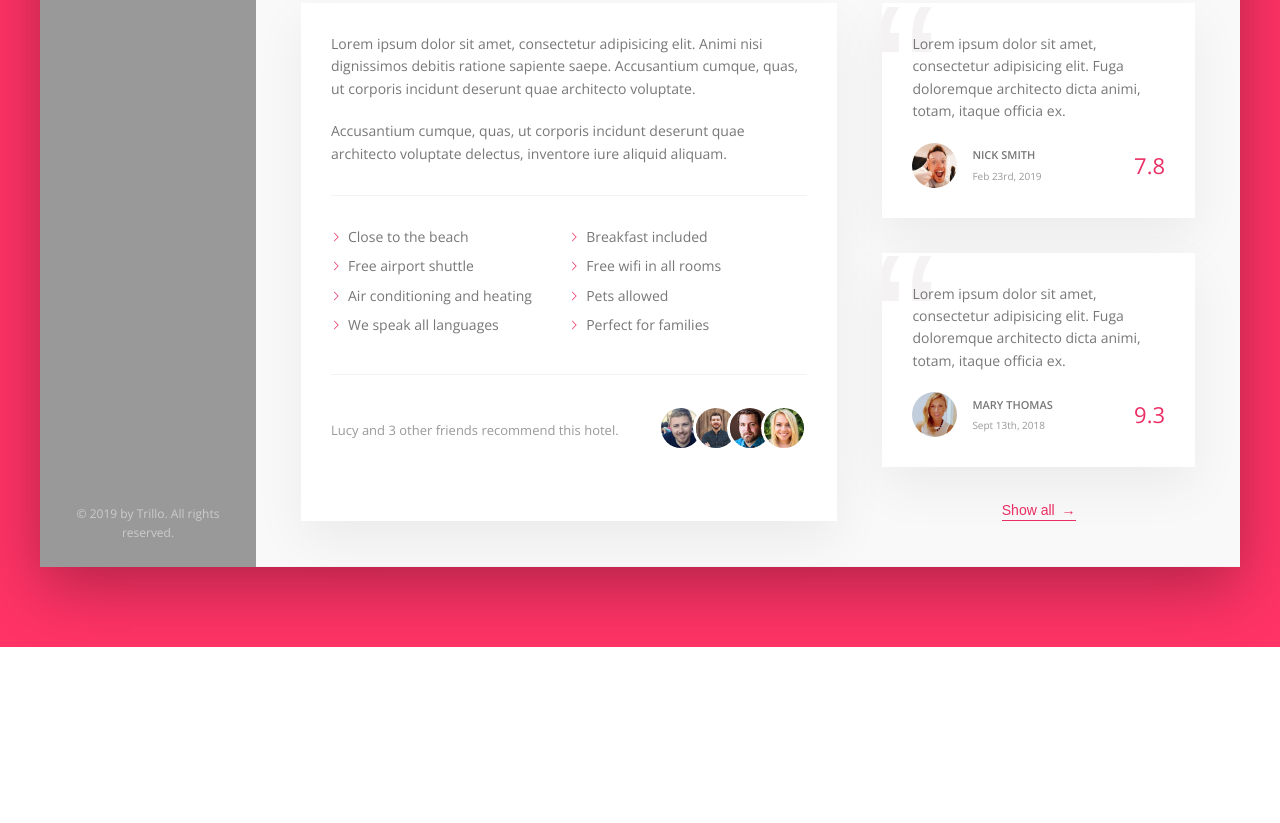
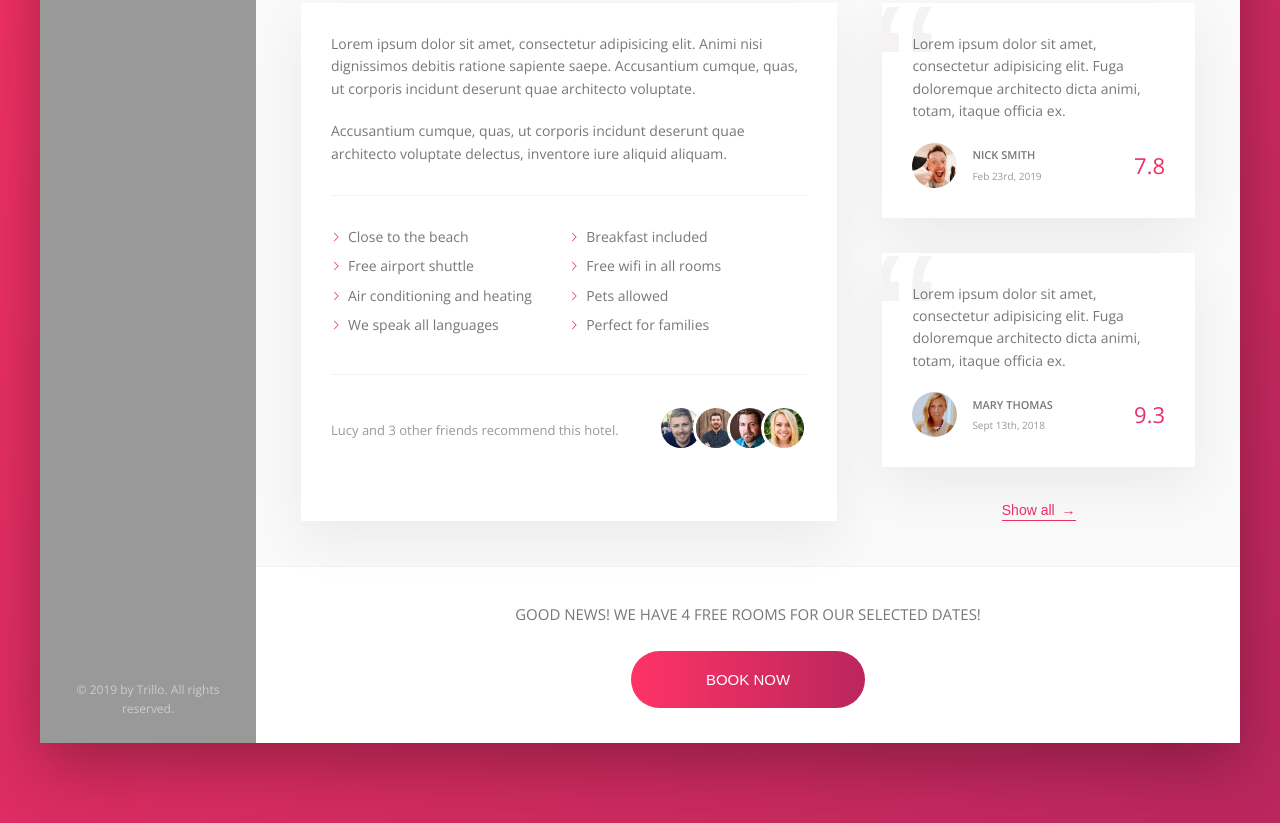
Before and after one commit to kristinlam/trillo, a website: page index.html in a window 1280 px wide. Shown: the part 644-1467 px from the top of the page. Before the commit the page ends 1291 px from the top, so only its background shows below. Drawn offline with nearby package versions, Linux system fonts and the light colour scheme.

Commit message:
built call to action section

```diff
--- a/index.html
+++ b/index.html
@@ -196,6 +196,17 @@
                                   <button class="btn-inline">Show all <span>&rarr;</span></button>
                         </div>
                     </div>
+
+                    <div class="cta">
+                        <h2 class="cta__book-now">
+                            Good news! We have 4 free rooms for our selected dates!
+                        </h2>
+
+                        <button class="btn">
+                            <span class="btn__visible">Book now</span>
+                            <span class="btn__invisible">Only 4 rooms left</span>
+                        </button>
+                    </div>
                 </main>
             </div>
         </div>
--- a/sass/_base.scss
+++ b/sass/_base.scss
@@ -1,7 +1,7 @@
 :root {
 	--color-primary: #eb2f64;
 	--color-primary-light: #FF3366;
-	--color-primary-dark: #FF3366;
+	--color-primary-dark: #BA265D;
 
 	--color-grey-light-1: #faf9f9;
 	--color-grey-light-2: #f4f2f2;
--- a/sass/_components.scss
+++ b/sass/_components.scss
@@ -459,3 +459,69 @@
 	}
 
 }
+
+/////////////////////////////////////////////
+// CALL TO ACTION
+
+.cta {
+	padding: 3.5rem 0;
+	text-align: center;
+
+	&__book-now {
+		font-stretch: 2rem;
+		font-weight: 300;
+		text-transform: uppercase;
+		margin-bottom: 2.5rem;
+	}
+}
+
+/////////////////////////////////////////////
+// CALL TO ACTION BUTTON
+
+.btn {
+	font-size: 1.5rem;
+	border: none;
+	text-transform: uppercase;
+	border-radius: 100px;
+	font-weight: 300;
+	background-image: linear-gradient(to right, var(--color-primary-light), var(--color-primary-dark));
+	color: #fff;
+	position: relative;
+	overflow: hidden;
+	cursor: pointer;
+
+	& > * {
+		display: inline-block;
+		height: 100%;
+		width: 100%;
+		transition: all .2s;
+	}
+
+	&__visible {
+		padding: 2rem 7.5rem;
+	}
+
+	&__invisible {
+		position: absolute;
+		padding: 2rem 0;
+		left: 0;
+		top: -100%;
+	}
+
+	&:hover {
+		background-image: linear-gradient(to left, var(--color-primary-light), var(--color-primary-dark));
+	}
+
+	&:hover &__visible {
+		transform: translateY(100%);
+	}
+
+	&:hover &__invisible {
+		top: 0;
+	}
+
+	&:focus {
+		outline: none;
+		animation: pulsate 1s infinite;
+	}
+}
```
Also changed, not shown: css/style.css.
